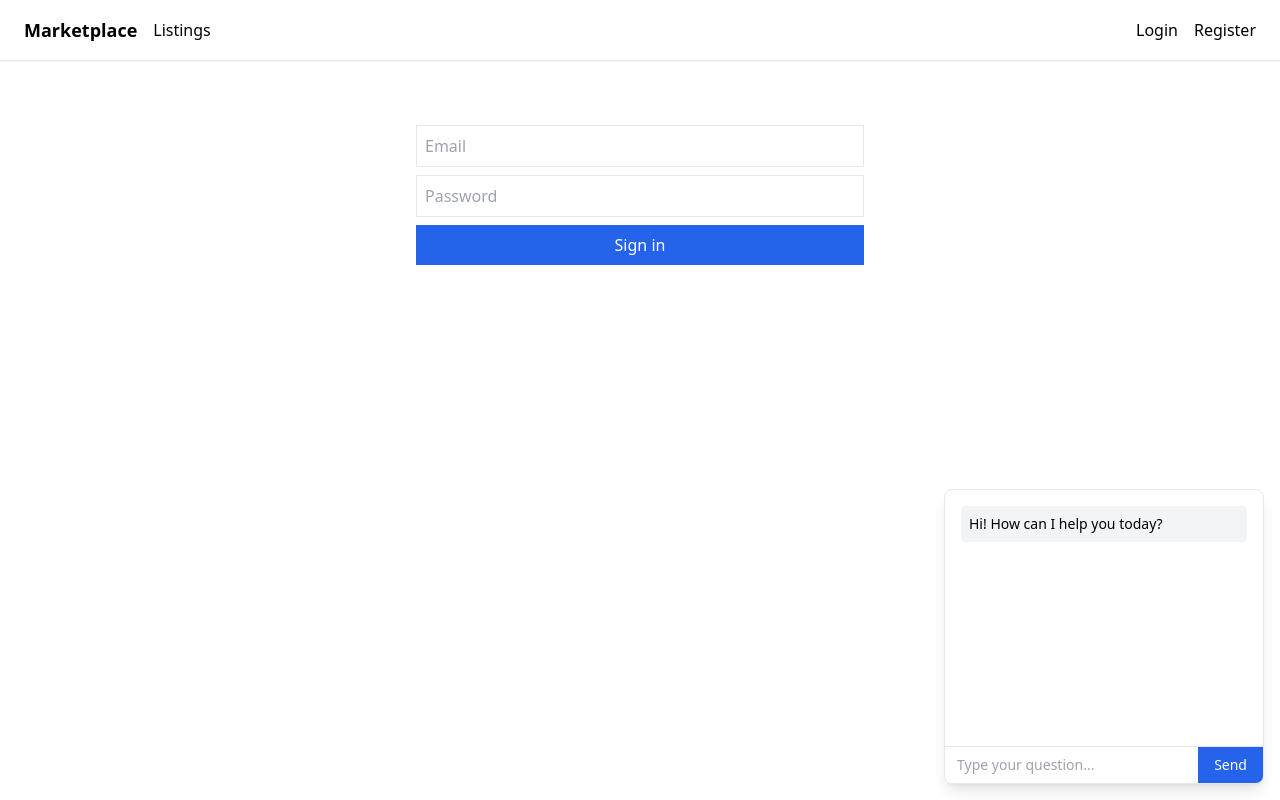
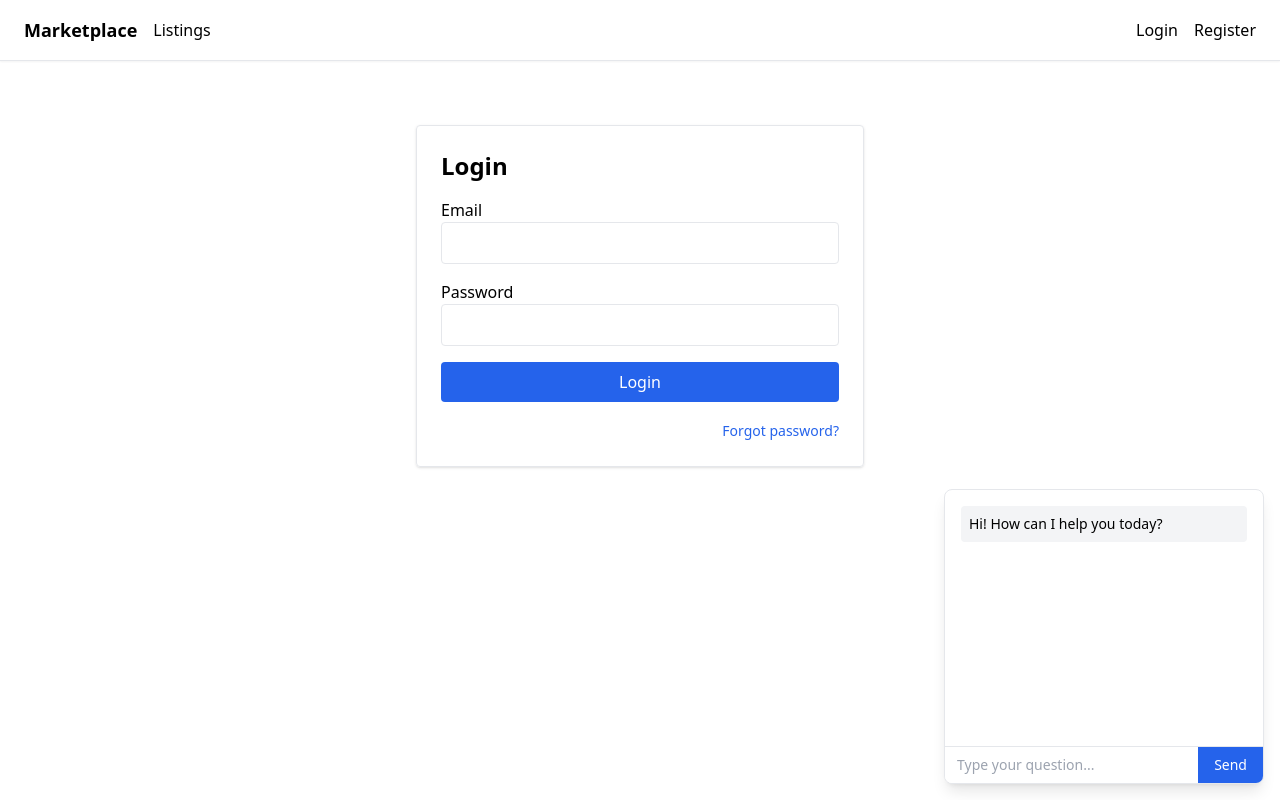
Before and after one commit to sullyist/marketplace-starter, a Next.js app: page /login in a window 1280 px wide. Built offline with nearby package versions, Linux system fonts and the light colour scheme; no server answers.

Commit message:
password reset

```diff
--- a/pages/login.js
+++ b/pages/login.js
@@ -1,37 +1,68 @@
 import { signIn } from 'next-auth/react';
 import { useState } from 'react';
+import { useRouter } from 'next/router';
+import Link from 'next/link';
 
 export default function LoginPage() {
-  const [form, setForm] = useState({ email: '', password: '' });
+  const [email, setEmail] = useState('');
+  const [password, setPassword] = useState('');
+  const router = useRouter();
 
   const handleSubmit = async (e) => {
     e.preventDefault();
-    await signIn('credentials', {
-      email: form.email,
-      password: form.password,
-      callbackUrl: '/',
+
+    const res = await signIn('credentials', {
+      redirect: false,
+      email,
+      password,
     });
+
+    if (res.ok) {
+      router.push('/dashboard');
+    } else {
+      alert('Invalid login credentials');
+    }
   };
 
   return (
-    <form onSubmit={handleSubmit} className="max-w-md mx-auto mt-10">
+    <div className="max-w-md mx-auto mt-10 p-6 border rounded shadow">
+      <h1 className="text-2xl font-bold mb-4">Login</h1>
+      <form onSubmit={handleSubmit} className="space-y-4">
+        <div>
+          <label>Email</label>
           <input
             type="email"
-        placeholder="Email"
-        value={form.email}
-        onChange={(e) => setForm({ ...form, email: e.target.value })}
-        className="block mb-2 p-2 border w-full"
+            className="w-full border px-3 py-2 rounded"
+            value={email}
+            onChange={(e) => setEmail(e.target.value)}
+            required
           />
+        </div>
+
+        <div>
+          <label>Password</label>
           <input
             type="password"
-        placeholder="Password"
-        value={form.password}
-        onChange={(e) => setForm({ ...form, password: e.target.value })}
-        className="block mb-2 p-2 border w-full"
+            className="w-full border px-3 py-2 rounded"
+            value={password}
+            onChange={(e) => setPassword(e.target.value)}
+            required
           />
-      <button type="submit" className="bg-blue-600 text-white p-2 w-full">
-        Sign in
+        </div>
+
+        <button
+          type="submit"
+          className="w-full bg-blue-600 text-white py-2 px-4 rounded hover:bg-blue-700"
+        >
+          Login
         </button>
+
+        <div className="text-right mt-2">
+          <Link href="/reset-request" className="text-sm text-blue-600 hover:underline">
+            Forgot password?
+          </Link>
+        </div>
       </form>
+    </div>
   );
 }
```
Lines whose indentation alone changed are shown as unchanged.
